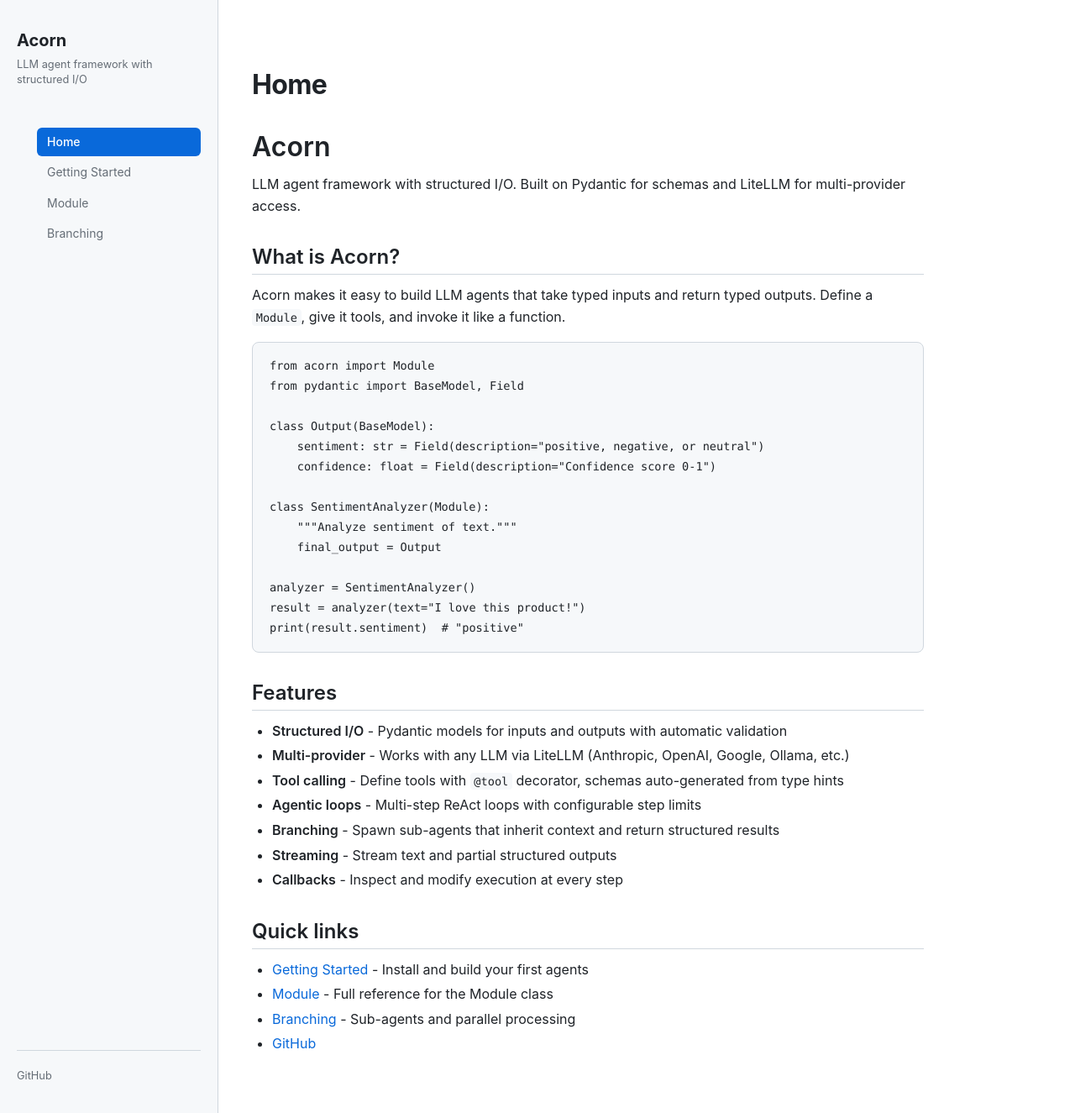
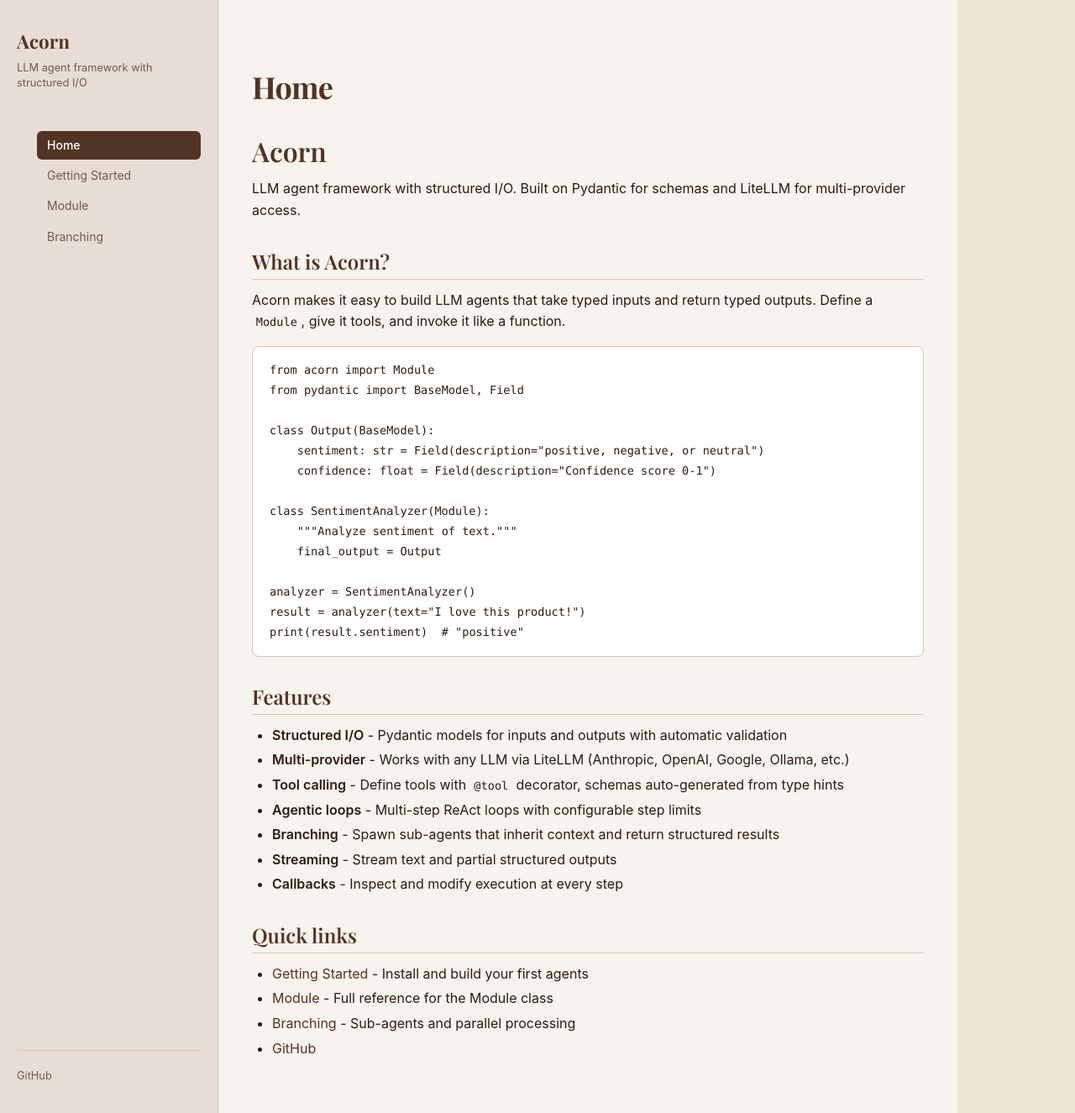
Before and after one commit to askmanu/acorn, a Jekyll site: the page built from docs/index.md, in a window 1280 px wide and 1325 px high. Shown: the whole window at 84% size. Built offline with Jekyll 4.4.1, drawn with Linux system fonts in a browser that asks for light colours.

Commit message:
Updated the theme for acorn docs

```diff
--- a/docs/_layouts/default.html
+++ b/docs/_layouts/default.html
@@ -4,6 +4,9 @@
   <meta charset="UTF-8">
   <meta name="viewport" content="width=device-width, initial-scale=1.0">
   <title>{% if page.title %}{{ page.title }} | {{ site.title }}{% else %}{{ site.title }}{% endif %}</title>
+  <link rel="preconnect" href="https://fonts.googleapis.com">
+  <link rel="preconnect" href="https://fonts.gstatic.com" crossorigin>
+  <link href="https://fonts.googleapis.com/css2?family=Playfair+Display:wght@400;500;600;700&display=swap" rel="stylesheet">
   <link rel="stylesheet" href="{{ '/assets/css/style.css' | relative_url }}">
   {% seo %}
 </head>
--- a/docs/assets/css/style.css
+++ b/docs/assets/css/style.css
@@ -6,17 +6,18 @@
 }
 
 :root {
-  --color-bg: #ffffff;
-  --color-bg-alt: #f6f8fa;
-  --color-text: #1f2328;
-  --color-text-secondary: #656d76;
-  --color-border: #d0d7de;
-  --color-accent: #0969da;
-  --color-accent-hover: #0550ae;
-  --color-code-bg: #f6f8fa;
-  --color-sidebar-bg: #f6f8fa;
+  --color-bg: #ede4d6;
+  --color-bg-alt: #e8ddd4;
+  --color-text: #2c1b13;
+  --color-text-secondary: #6b5d4d;
+  --color-border: #d4c4b5;
+  --color-accent: #513424;
+  --color-accent-hover: #654434;
+  --color-code-bg: #f7f3ee;
+  --color-sidebar-bg: #e8ddd4;
   --sidebar-width: 260px;
   --content-max-width: 800px;
+  --font-heading: "Playfair Display", serif;
   --font-sans: -apple-system, BlinkMacSystemFont, "Segoe UI", Helvetica, Arial, sans-serif;
   --font-mono: "SFMono-Regular", Consolas, "Liberation Mono", Menlo, monospace;
 }
@@ -59,9 +60,10 @@
 }
 
 .site-title {
-  font-size: 1.25rem;
+  font-family: var(--font-heading);
+  font-size: 1.4rem;
   font-weight: 700;
-  color: var(--color-text);
+  color: var(--color-accent);
   text-decoration: none;
   display: block;
   margin-bottom: 0.25rem;
@@ -125,6 +127,7 @@
   padding: 3rem 2.5rem;
   max-width: calc(var(--content-max-width) + 5rem);
   width: 100%;
+  background: #f7f3ee;
 }
 
 article {
@@ -133,17 +136,21 @@
 
 /* ===== Typography ===== */
 .page-title {
-  font-size: 2rem;
+  font-family: var(--font-heading);
+  font-size: 2.25rem;
   font-weight: 700;
   margin-bottom: 1.5rem;
   letter-spacing: -0.02em;
+  color: var(--color-accent);
 }
 
 h1, h2, h3, h4, h5, h6 {
+  font-family: var(--font-heading);
   font-weight: 600;
   line-height: 1.3;
   margin-top: 2rem;
   margin-bottom: 0.75rem;
+  color: var(--color-accent);
 }
 
 h1 { font-size: 2rem; }
@@ -193,7 +200,7 @@
 }
 
 pre {
-  background: var(--color-code-bg);
+  background: #ffffff;
   border: 1px solid var(--color-border);
   border-radius: 8px;
   padding: 1rem 1.25rem;
```
Also changed, not shown: .github/workflows/deploy_hf.yml.
